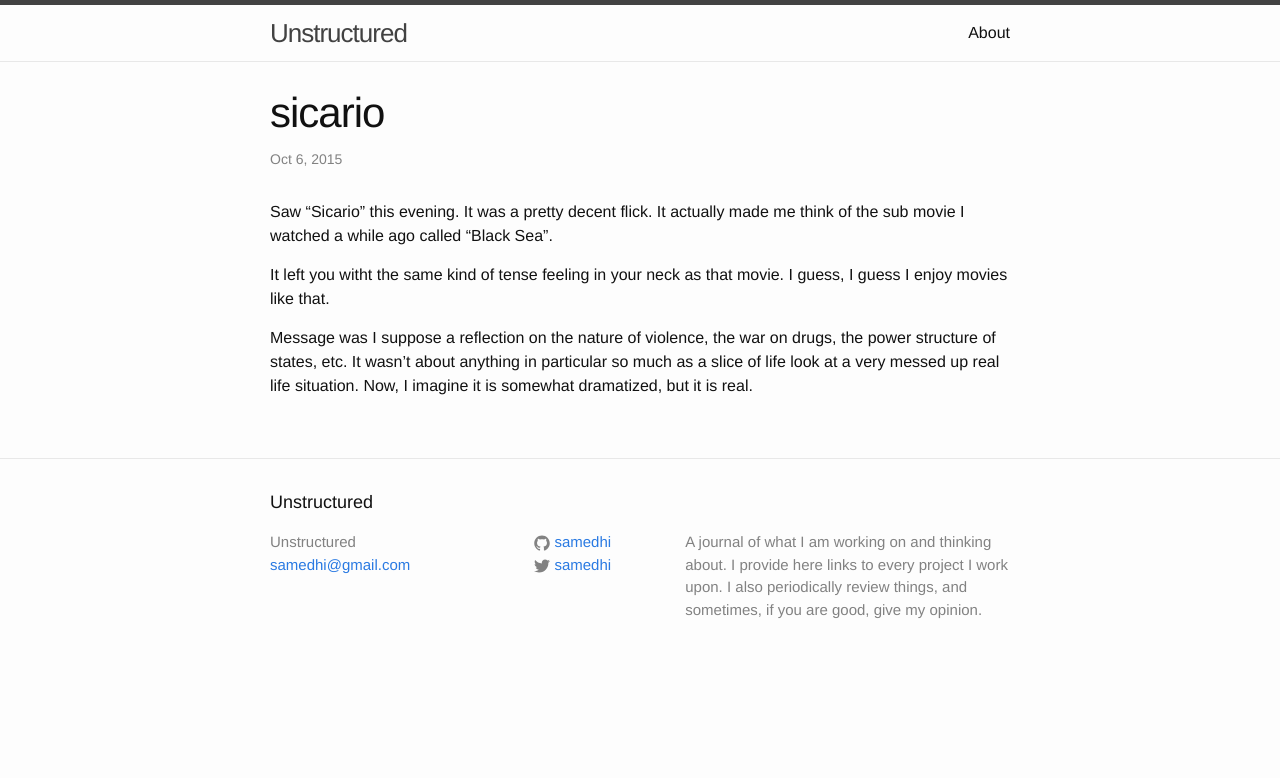
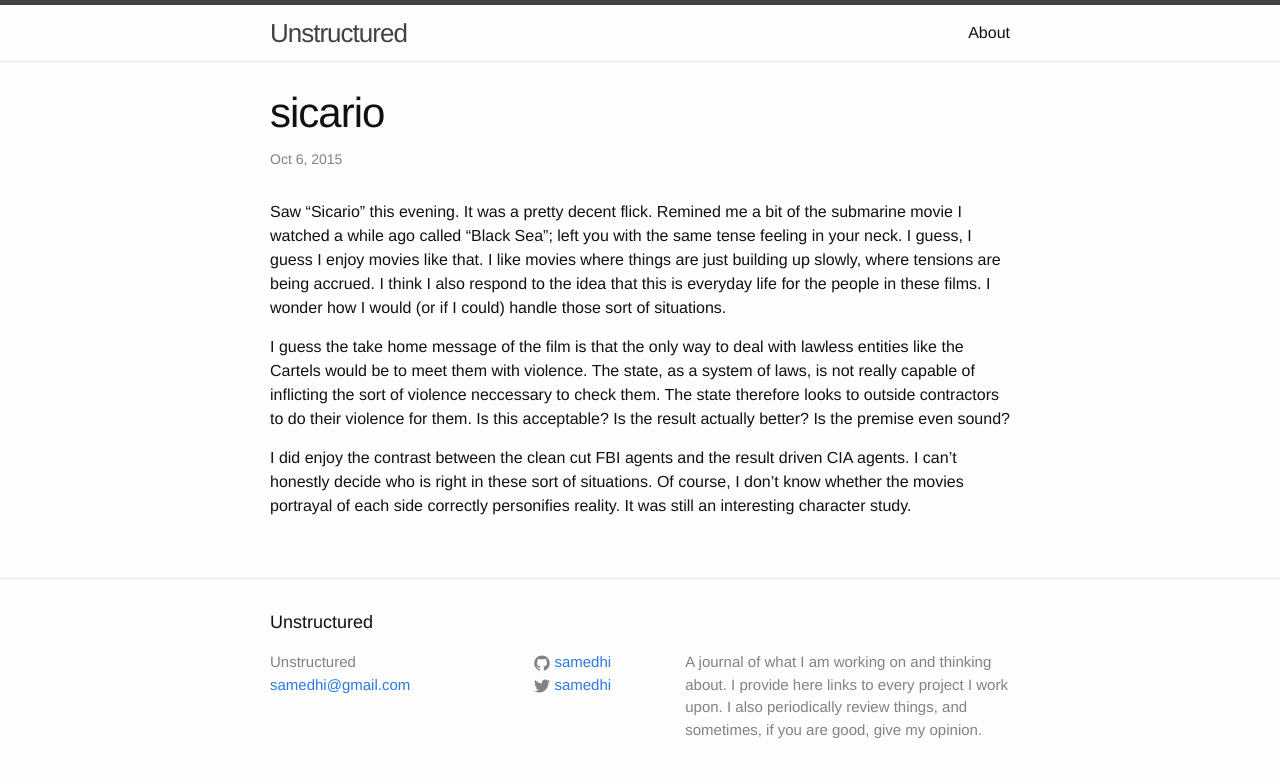
Before and after one commit to samedhi/samedhi.github.io, a Jekyll site: the page built from _posts/2015-10-06-sicario-movie.markdown, in a window 1280 px wide. Shown: the top 778 px of the page. Built offline with Jekyll 4.4.1, drawn with Linux system fonts in a browser that asks for light colours.

Commit message:
Cleaned up sicario enough

```diff
--- a/_posts/2015-10-06-sicario-movie.markdown
+++ b/_posts/2015-10-06-sicario-movie.markdown
@@ -4,8 +4,8 @@ title:  "sicario"
 date:   2015-10-06 22:00:00
 categories: [review, movie]
 ---
-Saw "Sicario" this evening. It was a pretty decent flick. It actually made me think of the sub movie I watched a while ago called "Black Sea".
+Saw "Sicario" this evening. It was a pretty decent flick. Remined me a bit of the submarine movie I watched a while ago called "Black Sea"; left you with the same tense feeling in your neck. I guess, I guess I enjoy movies like that. I like movies where things are just building up slowly, where tensions are being accrued. I think I also respond to the idea that this is everyday life for the people in these films. I wonder how I would (or if I could) handle those sort of situations.
 
-It left you witht the same kind of tense feeling in your neck as that movie. I guess, I guess I enjoy movies like that.
+I guess the take home message of the film is that the only way to deal with lawless entities like the Cartels would be to meet them with violence. The state, as a system of laws, is not really capable of inflicting the sort of violence neccessary to check them. The state therefore looks to outside contractors to do their violence for them. Is this acceptable? Is the result actually better? Is the premise even sound?
 
-Message was I suppose a reflection on the nature of violence, the war on drugs, the power structure of states, etc. It wasn't about anything in particular so much as a slice of life look at a very messed up real life situation. Now, I imagine it is somewhat dramatized, but it is real.
+I did enjoy the contrast between the clean cut FBI agents and the result driven CIA agents. I can't honestly decide who is right in these sort of situations. Of course, I don't know whether the movies portrayal of each side correctly personifies reality. It was still an interesting character study.
```
